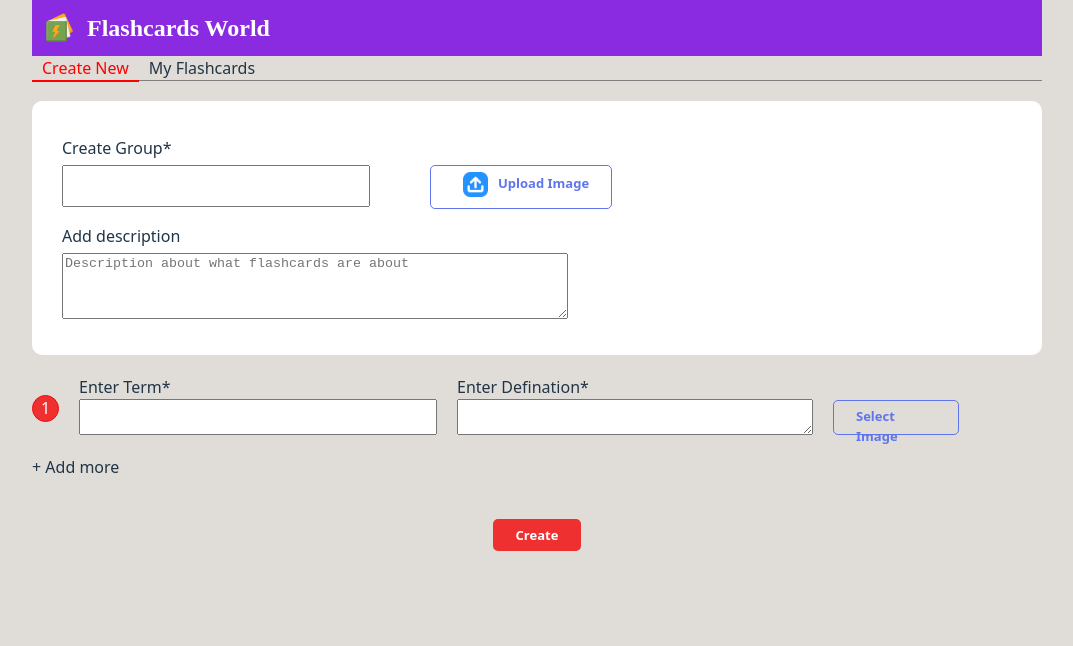
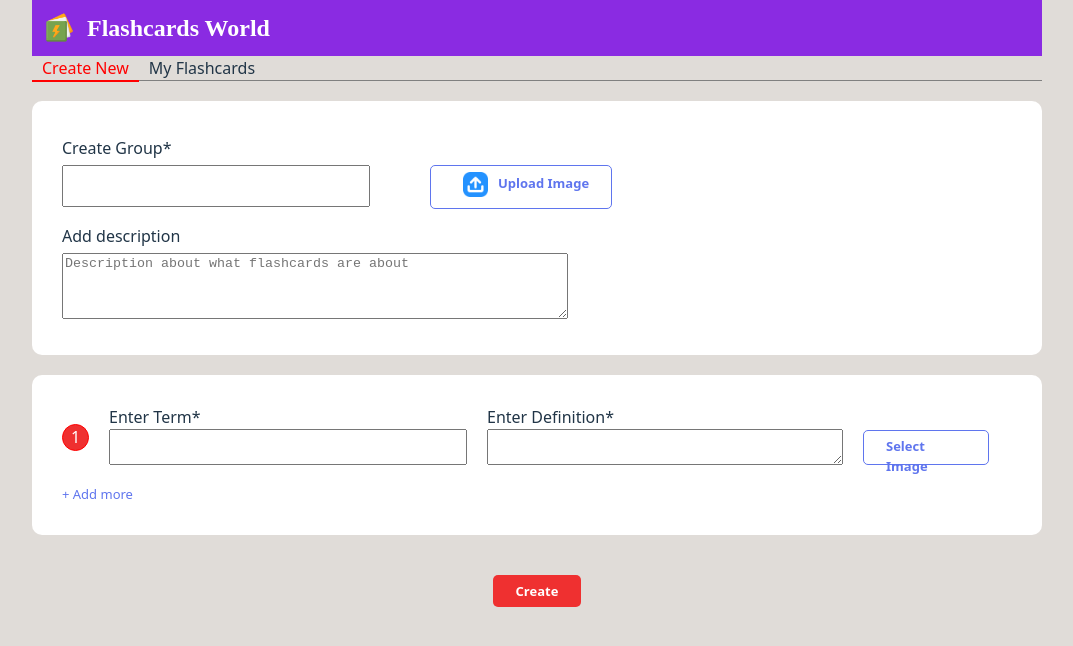
Before and after one commit to Swati-Parkhede/almabetter-flashcard-generator, a React (Vite) app: page / in a window 1280 px wide. Shown: the top 646 px of the page, without its empty margins (103-1176 px from the left). Built offline with nearby package versions, Linux system fonts and the light colour scheme.

Commit message:
add formik and validation

```diff
--- a/src/components/CreateFlashCardSet/CreateFlashCardSet.css
+++ b/src/components/CreateFlashCardSet/CreateFlashCardSet.css
@@ -48,3 +48,18 @@
     padding: 0px 5px;
     margin: 0px 10px;
 }
+
+.AddCardItemBtn {
+    font-weight: 500;
+    color: #5f75ee;
+    font-size: small;
+    border: 0px;
+    background-color: transparent;
+    cursor: pointer;
+}
+
+.flashCardList {
+    background-color: white;
+    padding: 30px;
+    border-radius: 10px;
+}
--- a/src/components/CreateFlashCardSet/CreateFlashCardSet.jsx
+++ b/src/components/CreateFlashCardSet/CreateFlashCardSet.jsx
@@ -1,23 +1,18 @@
-import React, { useEffect, useRef, useState } from 'react'
+import React, { useRef, useState } from 'react'
 import './CreateFlashCardSet.css'
 import EditFlashCardItem from '../EditFlashCardItem/EditFlashCardItem';
 import { useNavigate } from 'react-router-dom';
+import { Formik, Form, Field, ErrorMessage, FieldArray } from 'formik';
 
 function CreateFlashCardSet() {
-  const [groupName, setGroupName] = useState("");
-  const [description, setDescription] = useState("");
   const [image, setImage] = useState();
-  const [flashCards, setFlashCards] = useState([{ term: "", description: "" }]);
   const fileInputRef = useRef(null);
+  const navigate = useNavigate();
 
   const onSelectImage = () => {
     fileInputRef.current.click();
   }
-  const handleOnClick = () => {
-    flashCards.push({ term: "", description: "" })
-    setFlashCards([...flashCards])
-  };
-  const navigate = useNavigate();
+
   const handleFileChange = (e) => {
     const file = e.target.files[0];
     if (!file) return;
@@ -30,32 +25,80 @@ function CreateFlashCardSet() {
     reader.readAsDataURL(file);
   };
 
-  const handleFlashCardUpdate = (idx, newterm, newdescription, newImage) => {
-    flashCards[idx] = { term: newterm, description: newdescription, image: newImage }
-    setFlashCards([...flashCards]);
-  }
-
-  const handleCreateBtnClick = () => {
+  const handleCreateBtnClick = (values) => {
     const existingData = JSON.parse(localStorage.getItem("flashCardApp")) || {};
-    existingData[groupName] = {
-      groupName: groupName,
-      description: description,
+    existingData[values.groupName] = {
+      groupName: values.groupName,
+      description: values.description,
       image: image,
-      flashCards: flashCards
+      flashCards: values.flashCards
     };
     localStorage.setItem("flashCardApp", JSON.stringify(existingData));
     navigate("/my-flashcards");
   }
 
+  const initialValues = {
+    groupName: "",
+    description: "",
+    flashCards: [{ term: "", description: "", image: null }]
+  };
+
+  const validate = (values) => {
+    const errors = {};
+
+    if (!values.groupName) {
+      errors.groupName = 'Group name is required';
+    }
+
+    // Validate flashcards
+    if (!values.flashCards || values.flashCards.length === 0) {
+      errors.flashCards = 'At least one flashcard is required';
+    } else {
+      const flashCardErrors = [];
+      values.flashCards.forEach((flashCard, index) => {
+        const flashCardError = {};
+        if (!flashCard.term) {
+          flashCardError.term = 'Term is required';
+        }
+        if (!flashCard.description) {
+          flashCardError.description = 'Definition is required';
+        }
+        if (Object.keys(flashCardError).length > 0) {
+          flashCardErrors[index] = flashCardError;
+        }
+      });
+      if (flashCardErrors.length > 0) {
+        errors.flashCards = flashCardErrors;
+      }
+    }
+
+    return errors;
+  };
+
   return (
-    <>
+    <Formik
+      initialValues={initialValues}
+      validate={validate}
+      onSubmit={(values, { setSubmitting }) => {
+        handleCreateBtnClick(values);
+        setSubmitting(false);
+      }}
+    >
+      {({ isSubmitting }) => (
+        <Form>
           <div className="CreateFlashPage">
             <div className='text-label'>
               <label htmlFor="createGroup">Create Group*</label>
             </div>
             <div className="CardDetails">
               <div>
-            <input id="createGroup" className="CardSetCb" onChange={(e) => { setGroupName(e.target.value) }} type='text' />
+                <Field
+                  id="createGroup"
+                  name="groupName"
+                  className="CardSetCb"
+                  type='text'
+                />
+                <ErrorMessage name="groupName" component="div" style={{ color: 'red', fontSize: '12px', marginTop: '5px' }} />
               </div>
               <div className="UploadimageBtn secondary-btn" onClick={onSelectImage}>
                 <input type="file" accept="image/*" ref={fileInputRef} onChange={handleFileChange} style={{ display: "none" }} />
@@ -73,24 +116,42 @@ function CreateFlashCardSet() {
               <div className='text-label'>
                 <label htmlFor="add-description">Add description</label>
               </div>
-          <textarea id="add-description" rows="4" className="descriptionText" onChange={(e) => setDescription(e.target.value)} placeholder="Description about what flashcards are about" />
+              <Field
+                as="textarea"
+                id="add-description"
+                name="description"
+                rows="4"
+                className="descriptionText"
+                placeholder="Description about what flashcards are about"
+              />
               <br />
             </div>
           </div>
+          <FieldArray name="flashCards">
+            {({ push, remove, form }) => (
               <div className='flashCardList'>
                 <div>
-          {
-            flashCards.map((fc, index) =>
-              <EditFlashCardItem key={index} cardItemIndex={index} flashcardChanged={handleFlashCardUpdate} />
-            )
-          }
+                  {form.values.flashCards.map((flashCard, index) => (
+                    <EditFlashCardItem
+                      key={index}
+                      cardItemIndex={index}
+                    />
+                  ))}
                 </div>
-        <div className='AddCardItemBtn' onClick={handleOnClick}> + Add more</div>
+                <div className='AddCardItemBtn' onClick={() => push({ term: "", description: "", image: null })}>
+                  + Add more
                 </div>
+              </div>
+            )}
+          </FieldArray>
           <div className='BtnContainer' >
-        <button className='primary-btn' onClick={handleCreateBtnClick}>Create</button>
+            <button className='primary-btn' type="submit" disabled={isSubmitting}>
+              {isSubmitting ? 'Creating...' : 'Create'}
+            </button>
           </div>
-    </>
+        </Form>
+      )}
+    </Formik>
   );
 }
 
--- a/src/components/EditFlashCardItem/EditFlashCardItem.jsx
+++ b/src/components/EditFlashCardItem/EditFlashCardItem.jsx
@@ -1,19 +1,16 @@
-import React, { useEffect, useRef, useState } from 'react'
+import React, { useRef } from 'react'
 import "./EditFlashCardItem.css";
+import { Field, useFormikContext, ErrorMessage } from 'formik';
 
 function EditFlashCardItem(props) {
-    const [term, setTerm] = useState("")
-    const [description, setDescription] = useState("")
     const fileInputRef = useRef(null);
-    const [image, setImage] = useState();
-
-    useEffect(() => {
-        props.flashcardChanged(props.cardItemIndex, term, description, image)
-    }, [term, description, image])
+    const { values, setFieldValue } = useFormikContext();
+    const flashCard = values.flashCards[props.cardItemIndex];
 
     const onSelectImage = () => {
         fileInputRef.current.click();
     }
+
     const handleFileChange = (e) => {
         const file = e.target.files[0];
         if (!file) return;
@@ -21,9 +18,13 @@ function EditFlashCardItem(props) {
         const reader = new FileReader();
         reader.onload = () => {
             const base64 = reader.result;
-            setImage(base64); // update preview
+            setFieldValue(`flashCards.${props.cardItemIndex}.image`, base64);
         };
         reader.readAsDataURL(file);
+    };
+
+    const removeImage = () => {
+        setFieldValue(`flashCards.${props.cardItemIndex}.image`, null);
     };
 
     return (
@@ -33,36 +34,51 @@ function EditFlashCardItem(props) {
                     {props.cardItemIndex + 1}
                 </div>
                 <div className='column'>
-                    <label htmlFor='text'  >Enter Term*</label>
-                    <input type="text" onChange={(e) => { setTerm(e.target.value) }} className='TextArea'></input>
+                    <label htmlFor={`flashCards.${props.cardItemIndex}.term`}>Enter Term*</label>
+                    <Field
+                        name={`flashCards.${props.cardItemIndex}.term`}
+                        type="text"
+                        className='TextArea'
+                    />
+                    <ErrorMessage
+                        name={`flashCards.${props.cardItemIndex}.term`}
+                        component="div"
+                        style={{ color: 'red', fontSize: '12px', marginTop: '5px' }}
+                    />
                 </div>
                 <div className='column'>
-                    <label htmlFor='text'>Enter Defination*</label>
-                    <textarea className='TextArea' onChange={(e) => { setDescription(e.target.value) }} />
+                    <label htmlFor={`flashCards.${props.cardItemIndex}.description`}>Enter Definition*</label>
+                    <Field
+                        as="textarea"
+                        name={`flashCards.${props.cardItemIndex}.description`}
+                        className='TextArea'
+                    />
+                    <ErrorMessage
+                        name={`flashCards.${props.cardItemIndex}.description`}
+                        component="div"
+                        style={{ color: 'red', fontSize: '12px', marginTop: '5px' }}
+                    />
                 </div>
                 <div className='column'>
-                    {image &&
-
-                        (<div className='selected_img_container'>
-                            <img className="selected_img" src={image} alt="Uploaded preview" />
+                    {flashCard.image ? (
+                        <div className='selected_img_container'>
+                            <img className="selected_img" src={flashCard.image} alt="Uploaded preview" />
                             <div>
                                 <div className='edit-btn' onClick={onSelectImage}>
                                     <input type="file" accept="image/*" ref={fileInputRef} onChange={handleFileChange} style={{ display: "none" }} />
-                                    <img src='/edit.png' height={"18px"} />
+                                    <img src='/edit.png' height={"18px"} alt="Edit" />
                                 </div>
-                                <div className='edit-btn' onClick={() => setImage(null)}>
-                                    <img height={"18px"} src='/delete.png' />
+                                <div className='edit-btn' onClick={removeImage}>
+                                    <img height={"18px"} src='/delete.png' alt="Delete" />
                                 </div>
                             </div>
                         </div>
-                        )
-
-                        ||
-                        (<div className='CardImagebtn secondary-btn' onClick={onSelectImage}>
+                    ) : (
+                        <div className='CardImagebtn secondary-btn' onClick={onSelectImage}>
                             <input type="file" accept="image/*" ref={fileInputRef} onChange={handleFileChange} style={{ display: "none" }} />
                             <span>Select Image</span>
-                        </div>)
-                    }
+                        </div>
+                    )}
                 </div>
             </div>
         </>
```
Lines whose indentation alone changed are shown as unchanged.
